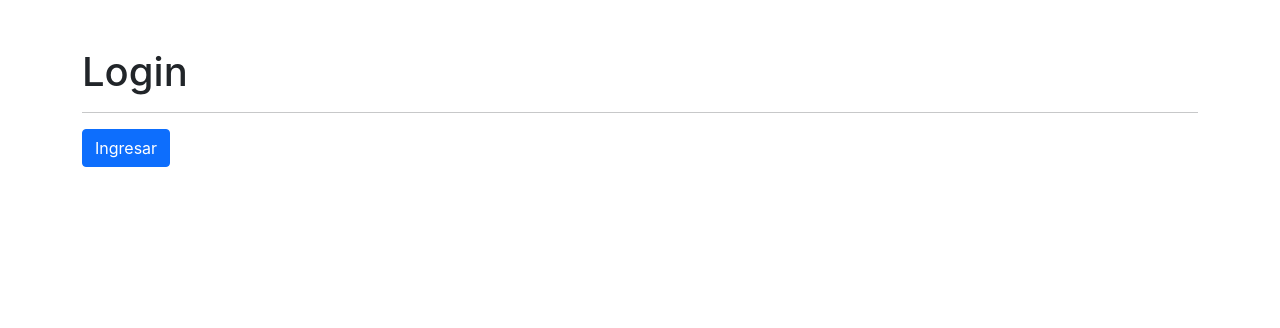
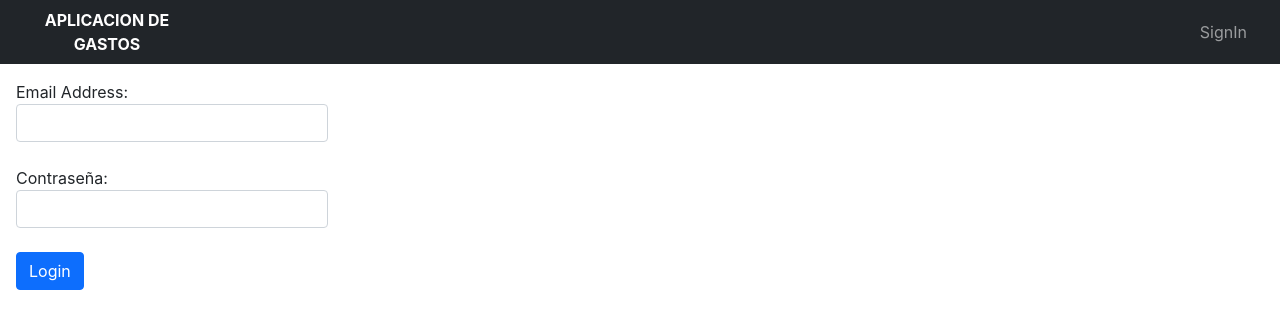
Before and after one commit to mauriyapura/app-gastos-personales, a React (Create React App) app in the folder client/: page /login in a window 1280 px wide. Shown: the top 328 px of the page. Built offline with nearby package versions, Linux system fonts and the light colour scheme.

Commit message:
Rutas publicas y privadas. Agregado login de usuario

```diff
--- a/client/src/components/Home.js
+++ b/client/src/components/Home.js
@@ -11,7 +11,7 @@ const Home = () => {
         <div>
             Aplicacion de gastos
             <h3>Hola</h3>
-            { /*<button type="button" className="btn btn-outline-warning" onClick={signOut}>LogOut</button>*/ }
+
         </div>
     )
 }
--- a/client/src/components/LoginScreen.js
+++ b/client/src/components/LoginScreen.js
@@ -6,7 +6,6 @@ import { types } from '../types/types';
 export const LoginScreen = ({history}) => {
 
     const {dispatch} = useContext(AuthContext);
-
     const handleLogin =()=>{
 
         const lastPath = localStorage.getItem("lastPath") || "/" ;
--- a/client/src/components/OldLogin.js
+++ b/client/src/components/OldLogin.js
@@ -1,37 +1,44 @@
-import React, {useState, useEffect} from 'react';
-import axios from "axios";
+import React, {useState, useEffect, useContext} from 'react';
 import { useHistory } from 'react-router';
+import { reqLogin } from '../helpers/requestAjax';
 
-const LoginForm = ({Login, error}) => {
+import { AuthContext } from '../auth/AuthContext';
+import { types } from '../types/types';
+
+export const LoginForm = ({history}) => {
+
+    const {dispatch} = useContext(AuthContext);
 
     const [details, setDetails] = useState({
         email:"",
         password:""
     });
-    let history = useHistory();
+    //let history = useHistory();
+    let error = "";
 
     const submitHandler = async(e)=>{
         e.preventDefault();
+        const url = 'http://localhost:3001/api/v1/users/login';
+        const infoLogin = await reqLogin(url, details);
+        const lastPath = localStorage.getItem("lastPath") || "/" ;
 
-        const reqData = await axios({
-            method: 'post',
-            url: 'http://localhost:3001/api/v1/users/login',
-            data: details,
-            responseType: 'json'
-        })
-            .catch(err=>console.log("falló login"))
+        if(infoLogin){
+            dispatch({
+                type: types.login,
+                payload: {
+                    email: infoLogin.data.email
+                }
+            });
+            history.replace(lastPath);
+            console.log(infoLogin.data)
+        }else{
+            error = `Error de login`
+        }
 
-        if(!reqData){
-            Login(reqData)
-            history.push("/")
-        }else{
-            Login(reqData.data)
-            history.push("/");
-        }
     }
 
     return (
-        <div className="containerPrincipal col-lg-4">
+        <div className="containerPrincipal col-lg-3">
             <form className="containerSecundario" onSubmit={submitHandler}>
                 <div className="form-group " >
                     <label>Email Address: </label>
@@ -52,6 +59,7 @@ const LoginForm = ({Login, error}) => {
                         name="password"
                         value={details.password}
                         onChange={e=>setDetails({...details, password:e.target.value})}
+                        autoComplete="off"
                     />
                     <br />
                     <input type="submit" value="Login" className="btn btn-primary"/>
@@ -61,5 +69,3 @@ const LoginForm = ({Login, error}) => {
       </div>
     )
 }
-
-export default LoginForm
--- /dev/null
+++ b/client/src/components/ui/NavBar.js
@@ -0,0 +1,49 @@
+import React, { useContext } from 'react';
+import { Link, NavLink, useHistory } from 'react-router-dom';
+import { AuthContext } from '../../auth/AuthContext';
+import { types } from '../../types/types';
+
+export const Navbar = () => {
+
+    const {user: {email, logged}, dispatch} = useContext(AuthContext);
+    const history = useHistory();
+
+    const handleLogout = ()=>{
+
+        history.replace("/login");
+        dispatch({
+            type: types.logout
+        });
+    }
+
+    const handleSignIn = ()=>{
+
+        console.log("Entrando a Sign In")
+
+    }
+
+
+    return (
+        <nav className="navbar navbar-expand-sm navbar-dark bg-dark">
+            <div className="ms-4 title">
+                APLICACION DE GASTOS
+            </div>
+
+            <div className="navbar-collapse collapse w-100 order-3 dual-collapse2">
+                <ul className="navbar-nav ms-auto me-4">
+
+                    <span className="nav-item nav-link text-info">
+                        {email}
+                    </span>
+
+                    {
+                        (logged)
+                            ? ( <button className="nav-item nav-link btn" onClick={handleLogout}>Logout</button> )
+                            : ( <button className="nav-item nav-link btn" onClick={handleSignIn}>SignIn</button> )
+                    }
+
+                </ul>
+            </div>
+        </nav>
+    )
+}
--- /dev/null
+++ b/client/src/helpers/requestAjax.js
@@ -0,0 +1,14 @@
+import axios from "axios";
+
+export const reqLogin = async(url, userData)=>{
+
+    const reqData = await axios({
+        method: 'post',
+        url: url,
+        data: userData,
+        responseType: 'json'
+    })
+        .catch(err=>console.log("falló login"))
+
+    return reqData
+}
--- a/client/src/index.css
+++ b/client/src/index.css
@@ -24,3 +24,9 @@ code {
   flex-direction: column;
   justify-content: center;
 }
+
+.title {
+  color: white;
+  font-weight: bold;
+  text-align: center;
+}
--- a/client/src/routers/AppRouter.js
+++ b/client/src/routers/AppRouter.js
@@ -9,9 +9,11 @@ import {
 import { AuthContext } from '../auth/AuthContext';
 import Home from '../components/Home';
 import { LoginScreen } from '../components/LoginScreen';
+import { LoginForm } from '../components/OldLogin';
 
 import { PublicRoute } from './PublicRoute';
 import { PrivateRoute } from './PrivateRoute';
+import { Navbar } from '../components/ui/NavBar';
 
 export const AppRouter = () => {
 
@@ -20,9 +22,11 @@ export const AppRouter = () => {
 
     return (
         <Router>
-            <div>
+            <Navbar />
+
+            <div className="m-3">
                 <Switch>
-                    <PublicRoute exact path="/login" isAuthenticated={user.logged} component={LoginScreen} />
+                    <PublicRoute exact path="/login" isAuthenticated={user.logged} component={LoginForm} />
                     <PrivateRoute path="/" isAuthenticated={user.logged} component={Home} />
                 </Switch>
             </div>
```
Also changed, not shown: client/src/hooks/useForm.js (added, +22 -0 lines). Lines whose indentation alone changed are shown as unchanged.
